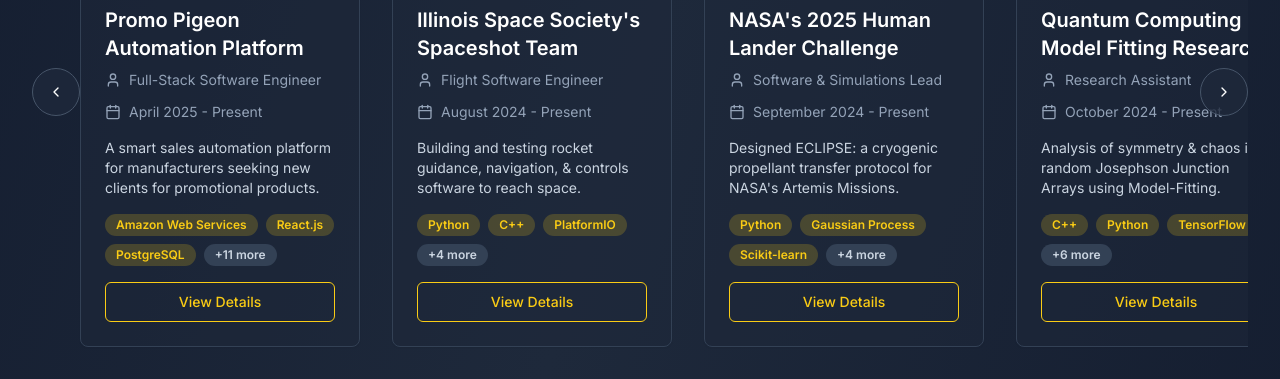
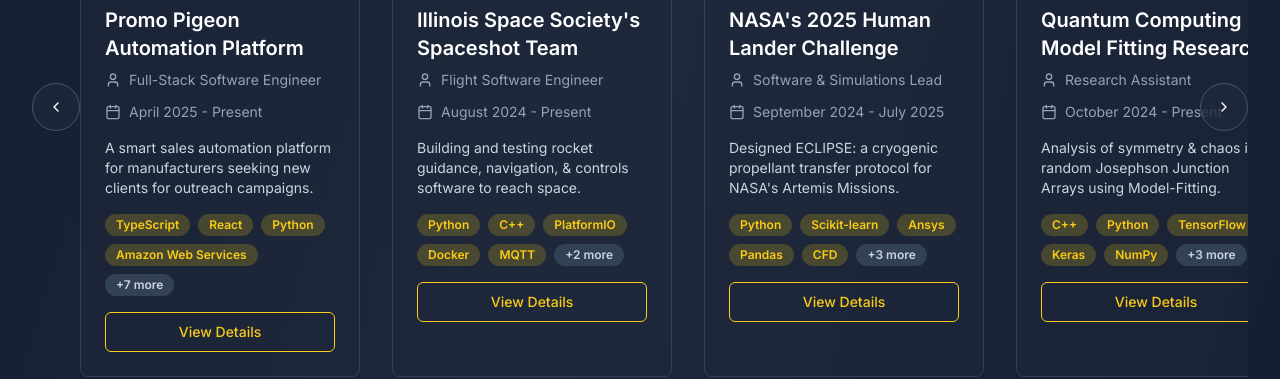
Before and after one commit to aneeshg5/PersonalWebsite, a Next.js app: page / in a window 1280 px wide. Shown: the part 2004-2383 px from the top of the page. Built offline with nearby package versions, Linux system fonts and the light colour scheme.

Commit message:
Updated Promo Pigeon experience

```diff
--- a/components/project-modal.tsx
+++ b/components/project-modal.tsx
@@ -39,7 +39,7 @@ export function ProjectModal({ project, isOpen, onClose }: ProjectModalProps) {
 
   // Responsive positioning variables
   const CAROUSEL_VERTICAL_OFFSET = "justify-start pt-4 sm:pt-6 md:pt-8"
-  const CAPTION_TOP_MARGIN = "mt-8 sm:mt-10 md:mt-12"
+  const CAPTION_TOP_MARGIN = "mt-4 sm:mt-5 md:mt-6"
   const MODAL_VERTICAL_OFFSET = "0px"
 
   useEffect(() => {
--- a/components/sections/portfolio.tsx
+++ b/components/sections/portfolio.tsx
@@ -1,6 +1,6 @@
 "use client"
 
-import { useState, useRef } from "react"
+import { useState, useRef, useEffect } from "react"
 import { Card, CardContent } from "@/components/ui/card"
 import { Badge } from "@/components/ui/badge"
 import { Button } from "@/components/ui/button"
@@ -9,6 +9,7 @@ import { ProjectModal } from "@/components/project-modal"
 import { Calendar, User, ChevronLeft, ChevronRight } from "lucide-react"
 import { PasscodeModal } from "@/components/passcode-modal"
 import { useAuth } from "@/hooks/use-auth"
+import { useDynamicBadgeCount } from "@/hooks/use-dynamic-badge-count"
 
 interface ProjectImage {
   src: string
@@ -37,35 +38,35 @@ const projects: Project[] = [
     role: "Full-Stack Software Engineer",
     date: "April 2025 - Present",
     description:
-      "A smart sales automation platform for manufacturers seeking new clients for promotional products.",
+      "A smart sales automation platform for manufacturers seeking new clients for outreach campaigns.",
     longDescription:
-      "Promo Pigeon is a full-stack sales service designed to automate business targeting, personalized marketing, order fulfillment, and shipment tracking for manufacturing companies seeking new clients for promotional products. This includes pens, sanitizers, lip balms, and more. With a team of 3 other interns, I am responsible for:",
-    technologies: ["Amazon Web Services", "React.js", "PostgreSQL", "Python", "TypeScript", "Flask", "SQLAlchemy", "Docker", "Playwright", "BeautifulSoup", "RESTful API", "TanStack Router", "OpenAI GPT-4.1", "Real-ERSGAN"],
+      "Promo Pigeon is Tekweld Manufacturing's sales automation platform that helps find and onboard new clients at scale. It replaces manual lead hunting and one-off campaigns with a single workflow for lead discovery, outreach planning, and print-ready design.",
+    technologies: ["TypeScript", "React", "Python", "Amazon Web Services", "HTML", "CSS", "PostgreSQL", "RESTful APIs", "Docker", "Playwright", "BeautifulSoup"],
     images: ["/placeholder.svg?height=400&width=600"],
     projectImage: "/images/portfolio/Promo/promo-cover.png",
     modalImages: [
       {
         src: "/images/portfolio/Promo/image2.png",
         caption:
-          "Promo Pigeon Order Placement Dashboard.",
+          "Promo Pigeon dashboard for selecting businesses, products, and themes.",
       },
       {
         src: "/images/portfolio/Promo/scrape.png",
         caption:
-          "Automated Google Maps Scraping for Business Data Collection.",
+          "Google Maps scraping view that collects 90,000+ targeted business leads.",
       },
       {
         src: "/images/portfolio/Promo/flyer.png",
         caption:
-          "Flyer Generation with AI-powered Themes and Quality Assurance.",
+          "AI-assisted label preview with logo, background theme, and product details.",
       },
     ],
     paragraphs: [
-      "Developed Flask-based backend system with robust RESTful APIs for seamless connectivity with modern React frontend, PostgreSQL database, business web scraper, and other third-party services and APIs.",
-      "Automated scraping 1000+ business leads per region from Google Maps using Playwright asynchronous browser tools and BeautifulSoup HTML parsing and storing data inside our PostgreSQL database.",
-      "Built a responsive React and TypeScript interface with TanStack routing to streamline navigation for CSV uploads and instant PDF label generation for efficient client onboarding and order management.",
-      "Integrated OpenAI GPT-4.1 models to provide product recommendations, generate industry-based flyer themes, and monitor printing quality for error-free, personalized, and effective marketing assets.",
-      "Deployed on AWS using EC2 backend hosting, RDS database management, and S3 secure asset storage."
+      "Designed core workflow with Flask and PostgreSQL that takes business leads, links them to suggested products and themes, and generates print-ready labels for Tekweld's EPOD fulfillment pipeline.",
+      "Built the business lead engine with Playwright and BeautifulSoup that scrapes 1,000+ leads per region from Google Maps by SIC code, expanding Tekweld's contact coverage and reducing manual efforts.",
+      "Implemented node-based artwork system in Python to systematically assemble label and flyer PDFs for any product with AI-generated backgrounds, pre-designed templates, QR codes, and business details.",
+      "Integrated OpenAI + Gemini vision models that flag legibility or layout issues for consistent print quality.",
+      "Utilized React, TypeScript, Flask, PostgreSQL, Docker, and AWS cloud services for full-stack architecture."
     ],
   },
   {
@@ -100,7 +101,7 @@ const projects: Project[] = [
     paragraphs: [
       "Led guidance, navigation, and control software development by debugging existing infrastructure and implementing new features to ensure active monitoring of our two-stage rocket.",
       "Optimized and debugged SAM autonomous turret control software to track the rocket throughout flight trajectory using a directional Yagi antenna to maintain continuous telemetry communication.",
-      "Built and deployed an extended Kalman Filter to estimate our two-stage rocket’s 6-DoF dynamics by mitigating the impact of faulty sensor inputs, with performance validated during a 75,000+ feet altitude launch operation.",
+      "Built and deployed an extended Kalman Filter to estimate two-stage rocket’s 6-DoF dynamics with mitigated impact of faulty sensor inputs. Performance validated during a 75,000+ feet altitude launch.",
       "Monitored primary telemetry server and dual Feather radio systems for packet transmissions during rocket launches, ensuring real-time data collection and analysis.",
     ],
     links: [{ label: "Kalman Filter", url: "https://www.kalmanfilter.net/default.aspx" }, { label: "GitHub", url: "https://github.com/ISSUIUC/MIDAS-Software" }],
@@ -109,12 +110,12 @@ const projects: Project[] = [
     id: "3",
     title: "NASA's 2025 Human Lander Challenge",
     role: "Software & Simulations Lead",
-    date: "September 2024 - Present",
+    date: "September 2024 - July 2025",
     description:
       "Designed ECLIPSE: a cryogenic propellant transfer protocol for NASA's Artemis Missions.",
     longDescription:
       "In-space cryogenic propellant transfer is necessary to achieve NASA's long-duration space missions. However, propellant boil-off during storage and transfer threatens mission longevity and integrity by depleting available propellant and increasing over-pressurization risks.",
-    technologies: ["Python", "Gaussian Process", "Scikit-learn", "Pandas", "Fuzzy C-means", "ANSYS", "Matplotlib"],
+    technologies: ["Python", "Scikit-learn", "Ansys", "Pandas", "CFD", "Matplotlib", "Gaussian Process", "Fuzzy C-means"],
     images: ["/placeholder.svg?height=400&width=600"],
     projectImage: "/images/portfolio/HuLC/hulc-cover.png",
     modalImages: [
@@ -135,9 +136,9 @@ const projects: Project[] = [
       },
     ],
     paragraphs: [
-      "Designed ECLIPSE: a comprehensive spacecraft-agnostic cryogenic propellant transfer protocol that minimizes propellant losses during line chilldown, mitigates over-pressurization during tank chilldown, and monitors two-phase propellant flow regimes with real-time capacitance measurements.",
+      "Designed ECLIPSE: a spacecraft-agnostic propellant transfer protocol that minimizes propellant losses and over-pressurization during line transfer and monitors two-phase flow regimes in real-time.",
+      "Built a machine learning pipeline using Fuzzy C-means clustering to classify flow regimes in real-time and Gaussian Process Regression to balance sparse simulation datasets from ANSYS fluid models.",
       "Led cross-functional instrumentation team in developing a production-grade capacitance sensor with testing frameworks to monitor ECLIPSE's reliability in mission-critical aerospace applications.",
-      "Built a machine learning pipeline using Fuzzy C-means clustering to classify flow regimes in real-time and Gaussian Process Regression to balance sparse simulation datasets from ANSYS fluid models.",
       "Delivered award-winning presentation at Marshall Space Flight Center (Best Technical Presentation Award), with NASA's CFM department currently evaluating our solution for the Human Landing System."
     ],
     links: [{ label: "Technical Paper", url: "https://hulc.nianet.org/wp-content/uploads/2025-HuLC-University-of-Illinois-Urbana-Champaign-Technical-Paper.pdf" }, { label: "Technical Poster", url: "https://hulc.nianet.org/wp-content/uploads/2025-HuLC-University-of-Illinois-Urbana-Champaign-Digital-Poster.pdf" }, { label: "Chart Deck", url: "https://hulc.nianet.org/wp-content/uploads/2025-HuLC-University-of-Illinois-Urbana-Champaign-Chart-Deck.pdf" }, { label: "GitHub", url: "https://github.com/ISSUIUC/HuLC_2025_UIUC" }],
@@ -151,7 +152,7 @@ const projects: Project[] = [
       "Analysis of symmetry & chaos in random Josephson Junction Arrays using Model-Fitting.",
     longDescription:
       "Josephson Junction Arrays (JJAs) are key components in superconducting quantum computing, where their geometric configuration directly impacts device performance. Instead of relying on invasive experimental methods to generate, evaluate, and refine JJA lattice configurations, advanced model fitting and optimization algorithms can be applied.",
-    technologies: ["C++", "Python", "TensorFlow", "PyTorch", "Keras", "NumPy", "Pandas", "SciPy", "Matplotlib"],
+    technologies: ["C++", "Python", "TensorFlow", "Keras", "NumPy", "Pandas", "SciPy", "Matplotlib"],
     images: ["/placeholder.svg?height=400&width=600"],
     projectImage: "/images/portfolio/Quantum/josephson_cover.png",
     modalImages: [
@@ -177,7 +178,7 @@ const projects: Project[] = [
       "TCT AI diagnoses plant diseases within seconds and provides eco-friendly cure recommendations.",
     longDescription:
       "Farmers worldwide have long relied on pesticides and harmful chemicals to treat their crops, leading to damaging effects on human health and the environment. Many farmers are unaware of natural alternatives or haven't considered sustainable treatment options, often resulting in overuse of chemical treatments.",
-    technologies: ["Flask", "TensorFlow", "InceptionV3", "Hugging Face", "Python", "Swift", "Google Colab"],
+    technologies: ["Flask", "TensorFlow", "SwiftUI", "Hugging Face", "Python", "InceptionV3", "Jupyter Notebook"],
     images: ["/placeholder.svg?height=400&width=600"],
     projectImage: "/images/portfolio/TCT/tct.png",
     modalImages: [
@@ -213,7 +214,7 @@ const projects: Project[] = [
       "Modern portfolio website with secure document management, analytics, and animations.",
     longDescription:
       "A production-ready portfolio website built to showcase technical expertise and promising projects. Features secure resume access, real-time analytics, and interactive UI components with modern web technologies and cloud infrastructure.",
-    technologies: ["Next.js", "TypeScript", "React", "Cloudflare R2", "Vercel", "AWS SDK", "Node.js", "REST APIs", "JWT"],
+    technologies: ["Next.js", "TypeScript", "React", "RESTful API", "JWT", "Vercel", "Cloudflare R2"],
     images: ["/placeholder.svg?height=400&width=600"],
     projectImage: "/images/portfolio/Portfolio/portfolio-cover.png",
     modalImages: [
@@ -245,6 +246,112 @@ const projects: Project[] = [
     ]
   }
 ]
+
+interface ProjectCardProps {
+  project: Project
+  index: number
+  onClick: (project: Project) => void
+}
+
+function ProjectCard({ project, index, onClick }: ProjectCardProps) {
+  const cardRef = useRef<HTMLDivElement>(null)
+  const [cardWidth, setCardWidth] = useState(280) // Default card width
+
+  useEffect(() => {
+    const updateWidth = () => {
+      if (cardRef.current) {
+        const width = cardRef.current.offsetWidth
+        setCardWidth(width)
+      }
+    }
+
+    updateWidth()
+
+    // Debounced resize handler
+    let resizeTimeout: NodeJS.Timeout
+    const handleResize = () => {
+      clearTimeout(resizeTimeout)
+      resizeTimeout = setTimeout(updateWidth, 150)
+    }
+
+    window.addEventListener("resize", handleResize)
+    return () => {
+      window.removeEventListener("resize", handleResize)
+      clearTimeout(resizeTimeout)
+    }
+  }, [])
+
+  const visibleCount = useDynamicBadgeCount({
+    technologies: project.technologies,
+    containerWidth: cardWidth - 48, // Subtract card padding (p-4 sm:p-6)
+    minVisible: 2,
+  })
+
+  const visibleTechnologies = project.technologies.slice(0, visibleCount)
+  const remainingCount = project.technologies.length - visibleCount
+
+  return (
+    <Card
+      ref={cardRef}
+      className="bg-slate-800/50 border-slate-700 hover:border-yellow-400/50 transition-all duration-300 transform hover:scale-105 cursor-pointer flex-shrink-0 touch-manipulation"
+      style={{ width: "280px", minWidth: "280px" }}
+      onClick={() => onClick(project)}
+    >
+      <CardContent className="p-4 sm:p-6">
+        {/* Project Image */}
+        <div className="aspect-video bg-gradient-to-br from-slate-700 to-slate-800 rounded-lg mb-3 sm:mb-4 overflow-hidden">
+          <img
+            src={project.projectImage || "/placeholder.svg"}
+            alt={`${project.title} preview`}
+            className="w-full h-full object-cover transition-transform duration-300 hover:scale-110"
+            onError={(e) => {
+              e.currentTarget.style.display = "none"
+              e.currentTarget.nextElementSibling!.style.display = "flex"
+            }}
+          />
+          <div className="hidden w-full h-full bg-gradient-to-br from-slate-700 to-slate-800 items-center justify-center">
+            <span className="text-2xl sm:text-3xl md:text-4xl font-bold text-slate-500">#{index + 1}</span>
+          </div>
+        </div>
+
+        <h3 className="text-lg sm:text-xl font-semibold text-white mb-2 line-clamp-2">{project.title}</h3>
+
+        <div className="flex items-center space-x-2 text-xs sm:text-sm text-slate-400 mb-2 sm:mb-3">
+          <User className="w-3 h-3 sm:w-4 sm:h-4 flex-shrink-0" />
+          <span className="truncate">{project.role}</span>
+        </div>
+
+        <div className="flex items-center space-x-2 text-xs sm:text-sm text-slate-400 mb-3 sm:mb-4">
+          <Calendar className="w-3 h-3 sm:w-4 sm:h-4 flex-shrink-0" />
+          <span className="truncate">{project.date}</span>
+        </div>
+
+        <p className="text-slate-300 text-xs sm:text-sm mb-3 sm:mb-4 line-clamp-3">{project.description}</p>
+
+        <div className="flex flex-wrap gap-1.5 sm:gap-2 mb-3 sm:mb-4">
+          {visibleTechnologies.map((tech) => (
+            <Badge key={tech} variant="secondary" className="bg-yellow-400/20 text-yellow-400 text-xs">
+              {tech}
+            </Badge>
+          ))}
+          {remainingCount > 0 && (
+            <Badge variant="secondary" className="bg-slate-700 text-slate-300 text-xs">
+              +{remainingCount} more
+            </Badge>
+          )}
+        </div>
+
+        <Button
+          variant="outline"
+          size="sm"
+          className="w-full border-yellow-400 text-yellow-400 hover:bg-yellow-400 hover:text-slate-900 bg-transparent text-xs sm:text-sm h-8 sm:h-10 touch-manipulation"
+        >
+          View Details
+        </Button>
+      </CardContent>
+    </Card>
+  )
+}
 
 export function Portfolio() {
   const [selectedProject, setSelectedProject] = useState<Project | null>(null)
@@ -311,72 +418,19 @@ export function Portfolio() {
           <ChevronRight className="w-5 h-5 lg:w-6 lg:h-6" />
         </Button>
 
-        {}
+        {/* Scrollable Project Cards */}
         <div
           ref={scrollContainerRef}
           className="flex gap-4 sm:gap-6 md:gap-8 overflow-x-auto scrollbar-hide pb-4 px-2 sm:px-6 md:px-12 py-4"
           style={{ scrollbarWidth: "none", msOverflowStyle: "none" }}
         >
           {projects.map((project, index) => (
-            <Card
+            <ProjectCard
               key={project.id}
-              className="bg-slate-800/50 border-slate-700 hover:border-yellow-400/50 transition-all duration-300 transform hover:scale-105 cursor-pointer flex-shrink-0 touch-manipulation"
-              style={{ width: "280px", minWidth: "280px" }}
-              onClick={() => handleProjectClick(project)}
-            >
-              <CardContent className="p-4 sm:p-6">
-                {}
-                <div className="aspect-video bg-gradient-to-br from-slate-700 to-slate-800 rounded-lg mb-3 sm:mb-4 overflow-hidden">
-                  <img
-                    src={project.projectImage || "/placeholder.svg"}
-                    alt={`${project.title} preview`}
-                    className="w-full h-full object-cover transition-transform duration-300 hover:scale-110"
-                    onError={(e) => {
-                      e.currentTarget.style.display = "none"
-                      e.currentTarget.nextElementSibling!.style.display = "flex"
-                    }}
-                  />
-                  <div className="hidden w-full h-full bg-gradient-to-br from-slate-700 to-slate-800 items-center justify-center">
-                    <span className="text-2xl sm:text-3xl md:text-4xl font-bold text-slate-500">#{index + 1}</span>
-                  </div>
-                </div>
-
-                <h3 className="text-lg sm:text-xl font-semibold text-white mb-2 line-clamp-2">{project.title}</h3>
-
-                <div className="flex items-center space-x-2 text-xs sm:text-sm text-slate-400 mb-2 sm:mb-3">
-                  <User className="w-3 h-3 sm:w-4 sm:h-4 flex-shrink-0" />
-                  <span className="truncate">{project.role}</span>
-                </div>
-
-                <div className="flex items-center space-x-2 text-xs sm:text-sm text-slate-400 mb-3 sm:mb-4">
-                  <Calendar className="w-3 h-3 sm:w-4 sm:h-4 flex-shrink-0" />
-                  <span className="truncate">{project.date}</span>
-                </div>
-
-                <p className="text-slate-300 text-xs sm:text-sm mb-3 sm:mb-4 line-clamp-3">{project.description}</p>
-
-                <div className="flex flex-wrap gap-1.5 sm:gap-2 mb-3 sm:mb-4">
-                  {project.technologies.slice(0, 3).map((tech) => (
-                    <Badge key={tech} variant="secondary" className="bg-yellow-400/20 text-yellow-400 text-xs">
-                      {tech}
-                    </Badge>
-                  ))}
-                  {project.technologies.length > 3 && (
-                    <Badge variant="secondary" className="bg-slate-700 text-slate-300 text-xs">
-                      +{project.technologies.length - 3} more
-                    </Badge>
-                  )}
-                </div>
-
-                <Button
-                  variant="outline"
-                  size="sm"
-                  className="w-full border-yellow-400 text-yellow-400 hover:bg-yellow-400 hover:text-slate-900 bg-transparent text-xs sm:text-sm h-8 sm:h-10 touch-manipulation"
-                >
-                  View Details
-                </Button>
-              </CardContent>
-            </Card>
+              project={project}
+              index={index}
+              onClick={handleProjectClick}
+            />
           ))}
         </div>
       </div>
--- /dev/null
+++ b/hooks/use-dynamic-badge-count.ts
@@ -0,0 +1,85 @@
+import { useState, useEffect, useCallback } from "react"
+
+interface UseDynamicBadgeCountOptions {
+  technologies: string[]
+  containerWidth: number
+  minVisible?: number
+}
+
+/**
+ * Custom hook to calculate how many technology badges can fit in 2 lines
+ * while reserving space for the "+X more" badge
+ */
+export function useDynamicBadgeCount({
+  technologies,
+  containerWidth,
+  minVisible = 2,
+}: UseDynamicBadgeCountOptions): number {
+  const [visibleCount, setVisibleCount] = useState(minVisible)
+
+  const calculateVisibleCount = useCallback(() => {
+    if (technologies.length === 0) return 0
+    if (containerWidth === 0) return minVisible
+
+    // Constants for badge width estimation
+    const GAP = 8 // gap-1.5 sm:gap-2 (using smaller value for mobile-first)
+    const BADGE_PADDING = 24 // horizontal padding (px-3)
+    const CHAR_WIDTH = 6.5 // average character width for text-xs
+    const MORE_BADGE_WIDTH = 70 // estimated width of "+X more" badge
+
+    // Calculate estimated width for each badge
+    const badgeWidths = technologies.map(
+      (tech) => tech.length * CHAR_WIDTH + BADGE_PADDING
+    )
+
+    let line1Width = 0
+    let line2Width = 0
+    let count = 0
+
+    for (let i = 0; i < badgeWidths.length; i++) {
+      const badgeWidth = badgeWidths[i]
+
+      // Check if we need the "+X more" badge after this one
+      const remainingTechs = technologies.length - (i + 1)
+      const needsMoreBadge = remainingTechs > 0
+
+      // Try to fit in line 1 first
+      const line1WidthWithBadge = line1Width === 0 ? badgeWidth : line1Width + GAP + badgeWidth
+      if (line1WidthWithBadge <= containerWidth) {
+        line1Width = line1WidthWithBadge
+        count++
+      } else {
+        // Can't fit in line 1, try line 2
+        const line2WidthWithBadge = line2Width === 0 ? badgeWidth : line2Width + GAP + badgeWidth
+
+        // Calculate available width on line 2 (reserve space for "+X more" if needed)
+        const line2AvailableWidth = needsMoreBadge
+          ? containerWidth - MORE_BADGE_WIDTH - GAP
+          : containerWidth
+
+        if (line2WidthWithBadge <= line2AvailableWidth) {
+          line2Width = line2WidthWithBadge
+          count++
+        } else {
+          // Can't fit in line 2 either, stop here
+          break
+        }
+      }
+
+      // If we've reached the end and all fit, return total count
+      if (i === badgeWidths.length - 1) {
+        return count
+      }
+    }
+
+    // Ensure we show at least the minimum number
+    return Math.max(count, minVisible)
+  }, [technologies, containerWidth, minVisible])
+
+  useEffect(() => {
+    const newCount = calculateVisibleCount()
+    setVisibleCount(newCount)
+  }, [calculateVisibleCount])
+
+  return visibleCount
+}
```
